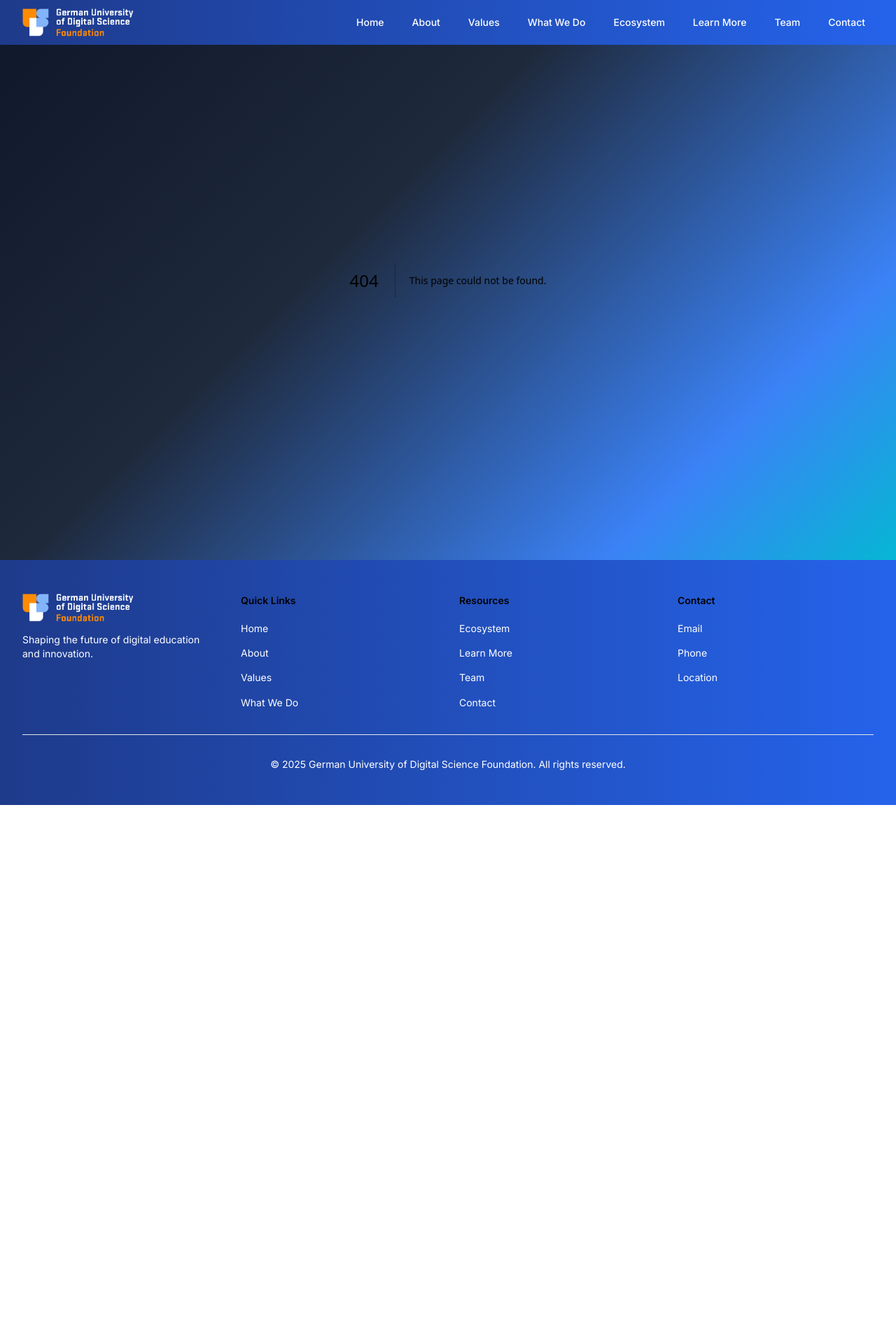
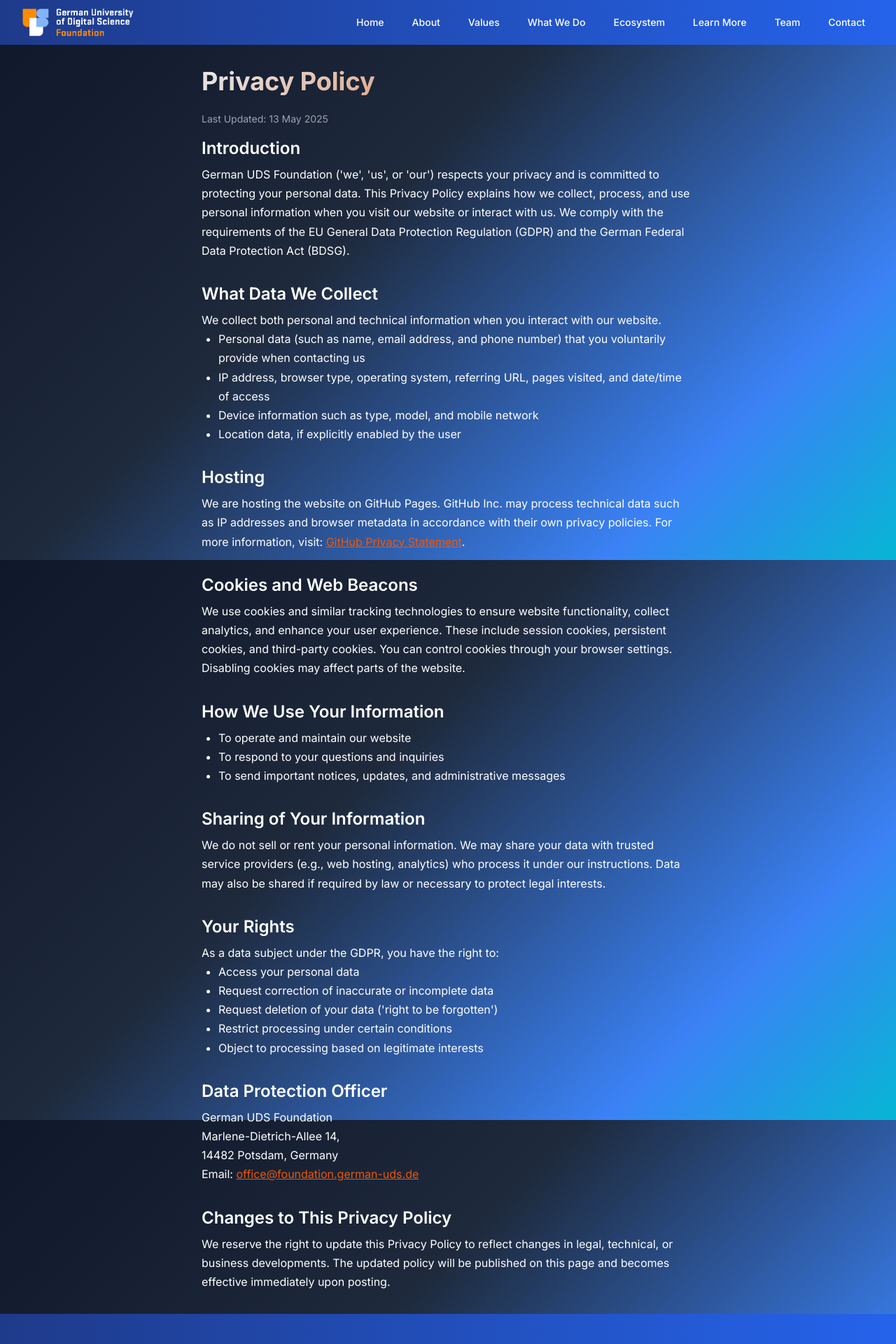
Before and after one commit to UDS-Potsdam-Innovation-Lab/foundation-website, a Next.js app: page /privacy in a window 1280 px wide. Before the commit this address had no page. Shown: the top 1920 px of the page at 70% size. Before the commit the page ends 1150 px from the top, so only its background shows below. Built offline with nearby package versions, Linux system fonts and the light colour scheme.

Commit message:
imprint and privacy policy

```diff
--- a/app/components/layout/Footer.tsx
+++ b/app/components/layout/Footer.tsx
@@ -67,10 +67,15 @@ const Footer = () => {
           ))}
         </div>
 
-        <div className="mt-8 pt-8 border-t border-gray-200 dark:border-gray-800">
+        <div className="mt-8 pt-8 border-t border-gray-200 dark:border-gray-800 flex flex-col md:flex-row items-center justify-between gap-4">
           <p className="text-sm text-center text-body">
             © {new Date().getFullYear()} German University of Digital Science Foundation. All rights reserved.
           </p>
+          <div className="flex gap-4">
+            <Link href="/privacy" className="text-sm text-body hover:text-accent">Privacy Policy</Link>
+            <span className="text-body">|</span>
+            <Link href="/imprint" className="text-sm text-body hover:text-accent">Imprint</Link>
+          </div>
         </div>
       </div>
     </footer>
--- /dev/null
+++ b/app/imprint/page.tsx
@@ -0,0 +1,41 @@
+import React from 'react';
+
+export default function Imprint() {
+  return (
+    <main className="pt-24 max-w-3xl mx-auto px-4 sm:px-6 lg:px-8">
+      <h1 className="text-4xl font-bold mb-6 gradient-text">Imprint</h1>
+      <section className="mb-8">
+        <h2 className="text-2xl font-semibold mb-2">Company Information</h2>
+        <address className="not-italic">
+          <strong>German UDS Foundation</strong><br />
+          Marlene-Dietrich-Allee 14<br />
+          14482 Potsdam<br />
+          Germany
+        </address>
+      </section>
+      <section className="mb-8">
+        <h2 className="text-2xl font-semibold mb-2">Contact Information</h2>
+        <p><strong>Phone:</strong> +49 (0) 331 968 920 20</p>
+        <p><strong>Email:</strong> <a href="mailto:office@foundation.german-uds.de" className="text-accent underline">office@foundation.german-uds.de</a></p>
+      </section>
+      <section className="mb-8">
+        <h2 className="text-2xl font-semibold mb-2">Legal Details</h2>
+        <p><strong>Management:</strong> Prof. Dr. Mike Friedrichsen &amp; Prof. Dr. Christoph Meinel</p>
+        <p><strong>Registration Court:</strong> Amtsgericht Potsdam</p>
+        <p><strong>Registration Number:</strong> HRB 35458</p>
+      </section>
+      <section className="mb-8">
+        <h2 className="text-2xl font-semibold mb-2">Responsibility for Content</h2>
+        <p>
+          The content of this website has been prepared with the utmost care. However, we cannot guarantee the accuracy, completeness, or timeliness of the information provided. As a service provider, we are responsible for our own content on these pages in accordance with general laws (§ 7 Abs.1 TMG). However, according to §§ 8 to 10 TMG, we are not obligated to monitor third-party information transmitted or stored or to investigate circumstances that indicate unlawful activity.
+        </p>
+      </section>
+      <section className="mb-8">
+        <h2 className="text-2xl font-semibold mb-2">EU Dispute Resolution</h2>
+        <p>
+          The European Commission provides a platform for online dispute resolution (OS) at <a href="https://ec.europa.eu/consumers/odr/" className="text-accent underline" target="_blank" rel="noopener noreferrer">https://ec.europa.eu/consumers/odr/</a>. We are neither obligated nor willing to participate in dispute resolution proceedings before a consumer arbitration board.
+        </p>
+      </section>
+    </main>
+  );
+}
--- /dev/null
+++ b/app/privacy/page.tsx
@@ -0,0 +1,78 @@
+import React from 'react';
+
+export default function PrivacyPolicy() {
+  return (
+    <main className="pt-24 max-w-3xl mx-auto px-4 sm:px-6 lg:px-8">
+      <h1 className="text-4xl font-bold mb-6 gradient-text">Privacy Policy</h1>
+      <p className="mb-4 text-sm text-gray-400">Last Updated: 13 May 2025</p>
+      <section className="mb-8">
+        <h2 className="text-2xl font-semibold mb-2">Introduction</h2>
+        <p>
+          German UDS Foundation ('we', 'us', or 'our') respects your privacy and is committed to protecting your personal data. This Privacy Policy explains how we collect, process, and use personal information when you visit our website or interact with us. We comply with the requirements of the EU General Data Protection Regulation (GDPR) and the German Federal Data Protection Act (BDSG).
+        </p>
+      </section>
+      <section className="mb-8">
+        <h2 className="text-2xl font-semibold mb-2">What Data We Collect</h2>
+        <p>We collect both personal and technical information when you interact with our website.</p>
+        <ul className="list-disc ml-6">
+          <li>Personal data (such as name, email address, and phone number) that you voluntarily provide when contacting us</li>
+          <li>IP address, browser type, operating system, referring URL, pages visited, and date/time of access</li>
+          <li>Device information such as type, model, and mobile network</li>
+          <li>Location data, if explicitly enabled by the user</li>
+        </ul>
+      </section>
+      <section className="mb-8">
+        <h2 className="text-2xl font-semibold mb-2">Hosting</h2>
+        <p>
+          We are hosting the website on GitHub Pages. GitHub Inc. may process technical data such as IP addresses and browser metadata in accordance with their own privacy policies. For more information, visit: <a href="https://docs.github.com/en/site-policy/privacy-policies/github-privacy-statement" className="text-accent underline" target="_blank" rel="noopener noreferrer">GitHub Privacy Statement</a>.
+        </p>
+      </section>
+      <section className="mb-8">
+        <h2 className="text-2xl font-semibold mb-2">Cookies and Web Beacons</h2>
+        <p>
+          We use cookies and similar tracking technologies to ensure website functionality, collect analytics, and enhance your user experience. These include session cookies, persistent cookies, and third-party cookies. You can control cookies through your browser settings. Disabling cookies may affect parts of the website.
+        </p>
+      </section>
+      <section className="mb-8">
+        <h2 className="text-2xl font-semibold mb-2">How We Use Your Information</h2>
+        <ul className="list-disc ml-6">
+          <li>To operate and maintain our website</li>
+          <li>To respond to your questions and inquiries</li>
+          <li>To send important notices, updates, and administrative messages</li>
+        </ul>
+      </section>
+      <section className="mb-8">
+        <h2 className="text-2xl font-semibold mb-2">Sharing of Your Information</h2>
+        <p>
+          We do not sell or rent your personal information. We may share your data with trusted service providers (e.g., web hosting, analytics) who process it under our instructions. Data may also be shared if required by law or necessary to protect legal interests.
+        </p>
+      </section>
+      <section className="mb-8">
+        <h2 className="text-2xl font-semibold mb-2">Your Rights</h2>
+        <p>As a data subject under the GDPR, you have the right to:</p>
+        <ul className="list-disc ml-6">
+          <li>Access your personal data</li>
+          <li>Request correction of inaccurate or incomplete data</li>
+          <li>Request deletion of your data ('right to be forgotten')</li>
+          <li>Restrict processing under certain conditions</li>
+          <li>Object to processing based on legitimate interests</li>
+        </ul>
+      </section>
+      <section className="mb-8">
+        <h2 className="text-2xl font-semibold mb-2">Data Protection Officer</h2>
+        <address className="not-italic">
+          German UDS Foundation<br />
+          Marlene-Dietrich-Allee 14,<br />
+          14482 Potsdam, Germany<br />
+          Email: <a href="mailto:office@foundation.german-uds.de" className="text-accent underline">office@foundation.german-uds.de</a>
+        </address>
+      </section>
+      <section className="mb-8">
+        <h2 className="text-2xl font-semibold mb-2">Changes to This Privacy Policy</h2>
+        <p>
+          We reserve the right to update this Privacy Policy to reflect changes in legal, technical, or business developments. The updated policy will be published on this page and becomes effective immediately upon posting.
+        </p>
+      </section>
+    </main>
+  );
+}
```
